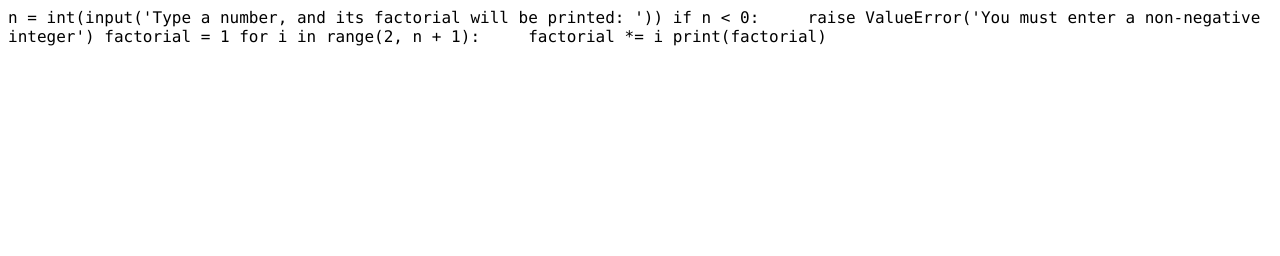
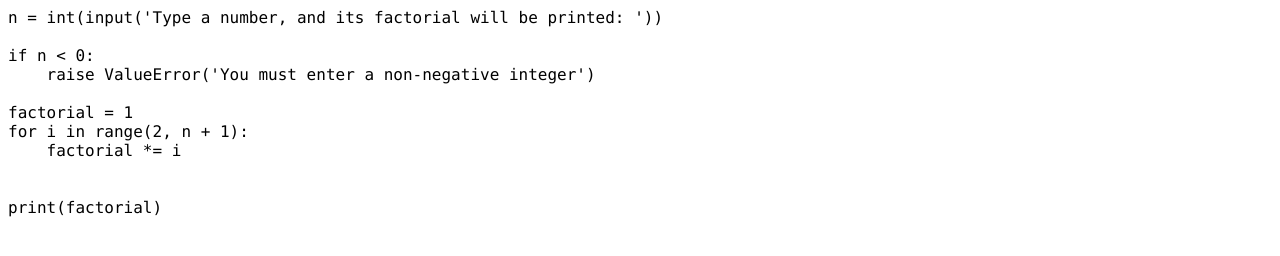
Before and after one commit to Luidenka/canary-syntax-highlight, a plain HTML site: page index.html in a window 1280 px wide. Drawn offline with Linux system fonts and the light colour scheme.

Commit message:
Syntax Highlighting
Supported languages: python
Supported syntax: comments, digits

```diff
--- a/index.html
+++ b/index.html
@@ -3,7 +3,7 @@
 <head>
     <title>Random Editor</title>
     <script src="script.js"></script>
-    <link rel="stylesheet" href="style.css">
+    <link href="style.css" rel="stylesheet">
 </head>
 
 <body>
--- a/script.js
+++ b/script.js
@@ -3,8 +3,8 @@ const canary = {
         var text = el.innerText;
 
         text.replace(/(#.*)/gm, "<span class=\"highlight-comment\">$1</span>")
-        .replace(/([0-9]*)/gm, "<em class=\"highlight-number\">$1</em>")
+        .replace(/([0-9])/gm, "<em>$1</em>")
 
-        el.innerHTML = text;
+        el.innerHTML = text.replace(/\n/gm, "<br>");
     }
 }
```
